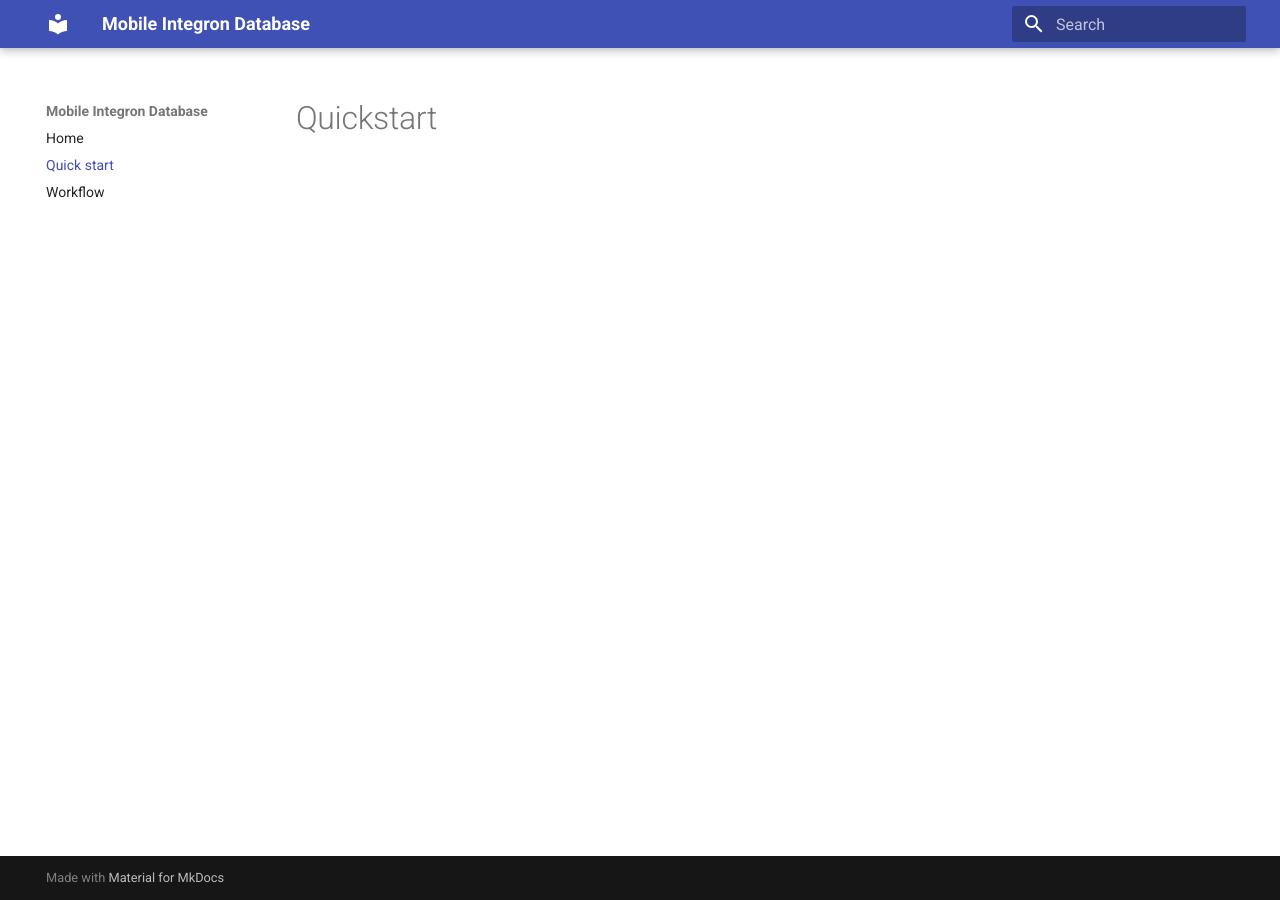
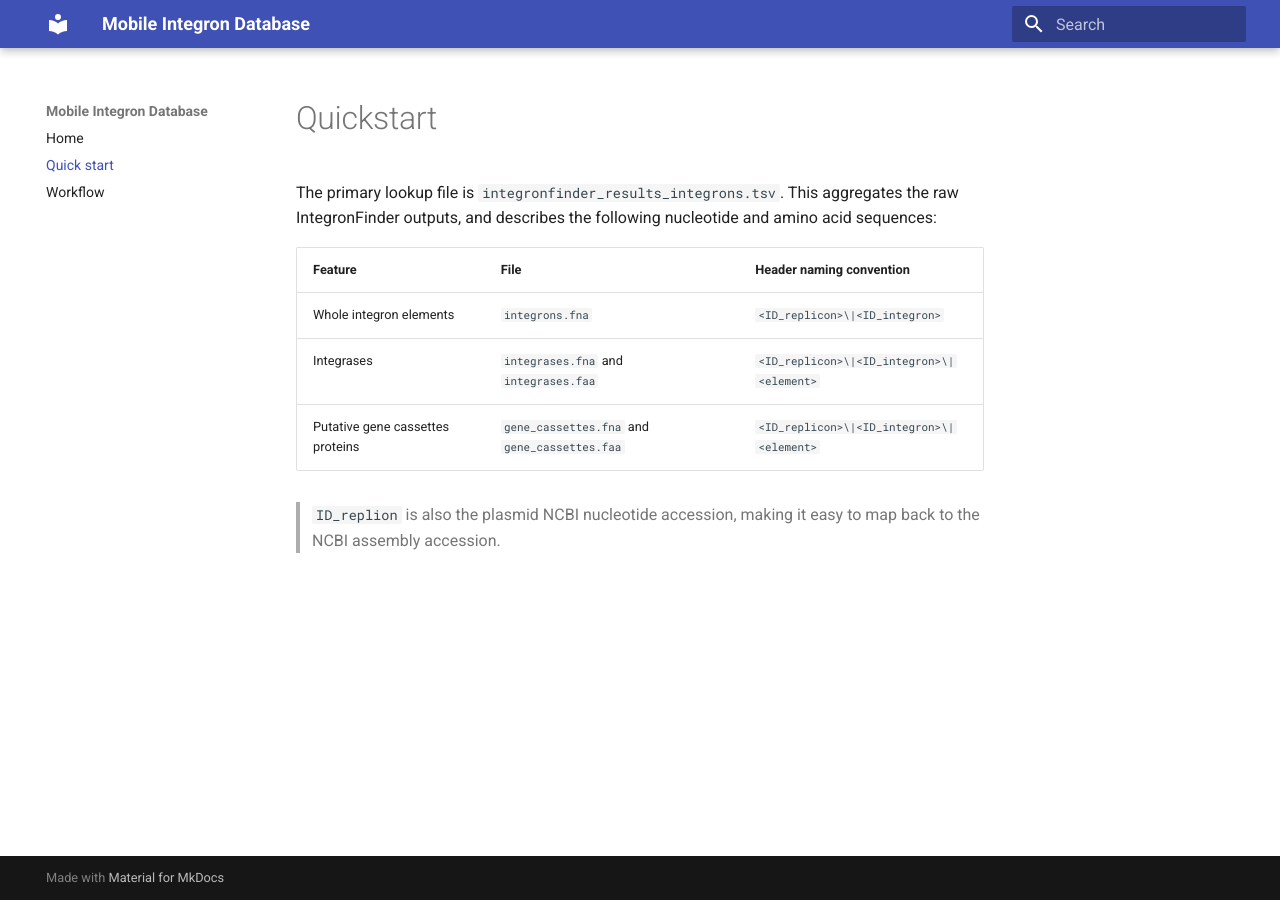
Before and after one commit to wtmatlock/midb, an MkDocs documentation site: the page built from docs/quickstart.md, in a window 1280 px wide. Built offline with MkDocs 1.6.1 and Material for MkDocs 9.7.7, drawn with Linux system fonts in a browser that asks for light colours.

Commit message:
Update quickstart.md

```diff
--- a/docs/quickstart.md
+++ b/docs/quickstart.md
@@ -1 +1,11 @@
 # Quickstart
+
+The primary lookup file is `integronfinder_results_integrons.tsv`. This aggregates the raw IntegronFinder outputs, and describes the following nucleotide and amino acid sequences:
+
+| Feature    | File | Header naming convention  |
+| -------- | ------- | ------- |
+| Whole integron elements  | `integrons.fna` | `<ID_replicon>\|<ID_integron>` |
+| Integrases | `integrases.fna` and `integrases.faa`  | `<ID_replicon>\|<ID_integron>\|<element>` |
+| Putative gene cassettes proteins | `gene_cassettes.fna` and `gene_cassettes.faa`  | `<ID_replicon>\|<ID_integron>\|<element>` |
+
+ > `ID_replion` is also the plasmid NCBI nucleotide accession, making it easy to map back to the NCBI assembly accession.
```
